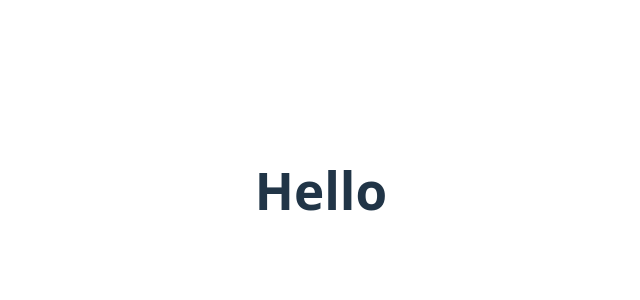
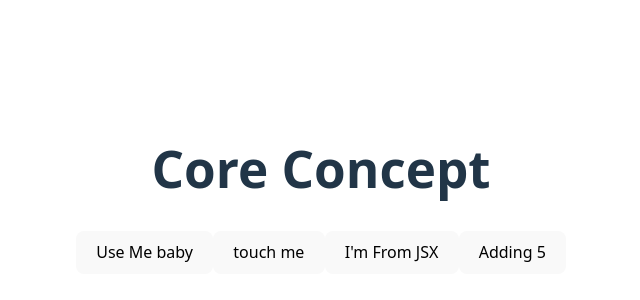
Before and after one commit to nurnewas/explore-react-core-concept, a React (Vite) app: page / in a window 1280 px wide. Shown: the part 210-510 px from the top of the page, without its empty margins (319-959 px from the left). Built offline with nearby package versions, Linux system fonts and the light colour scheme.

Commit message:
using Basic of thiS

```diff
--- a/src/App.jsx
+++ b/src/App.jsx
@@ -1,11 +1,26 @@
-
 import "./App.css";
 
 function App() {
+  //Hard coded Js
+  function handleClick() {
+    alert("Ahaaaaa! uffff! I am clicked!");
+  }
 
+  const handleClick2 = () => {
+    alert("Ahaaaaa! uffff! I am also clicked! 2");
+  };
+
+  // add to five
+  const addToFive = (num) => {
+    alert(num + 5);
+  };
   return (
     <>
-      <h1>Hello </h1>
+      <h1>Core Concept </h1>
+      <button onClick={handleClick}>Use Me baby</button>
+      <button onClick={handleClick2}>touch me</button>
+      <button onClick={() => alert("From JSX")}>I'm From JSX</button>
+      <button onClick={() => addToFive(1)}>Adding 5</button>
     </>
   );
 }
```
